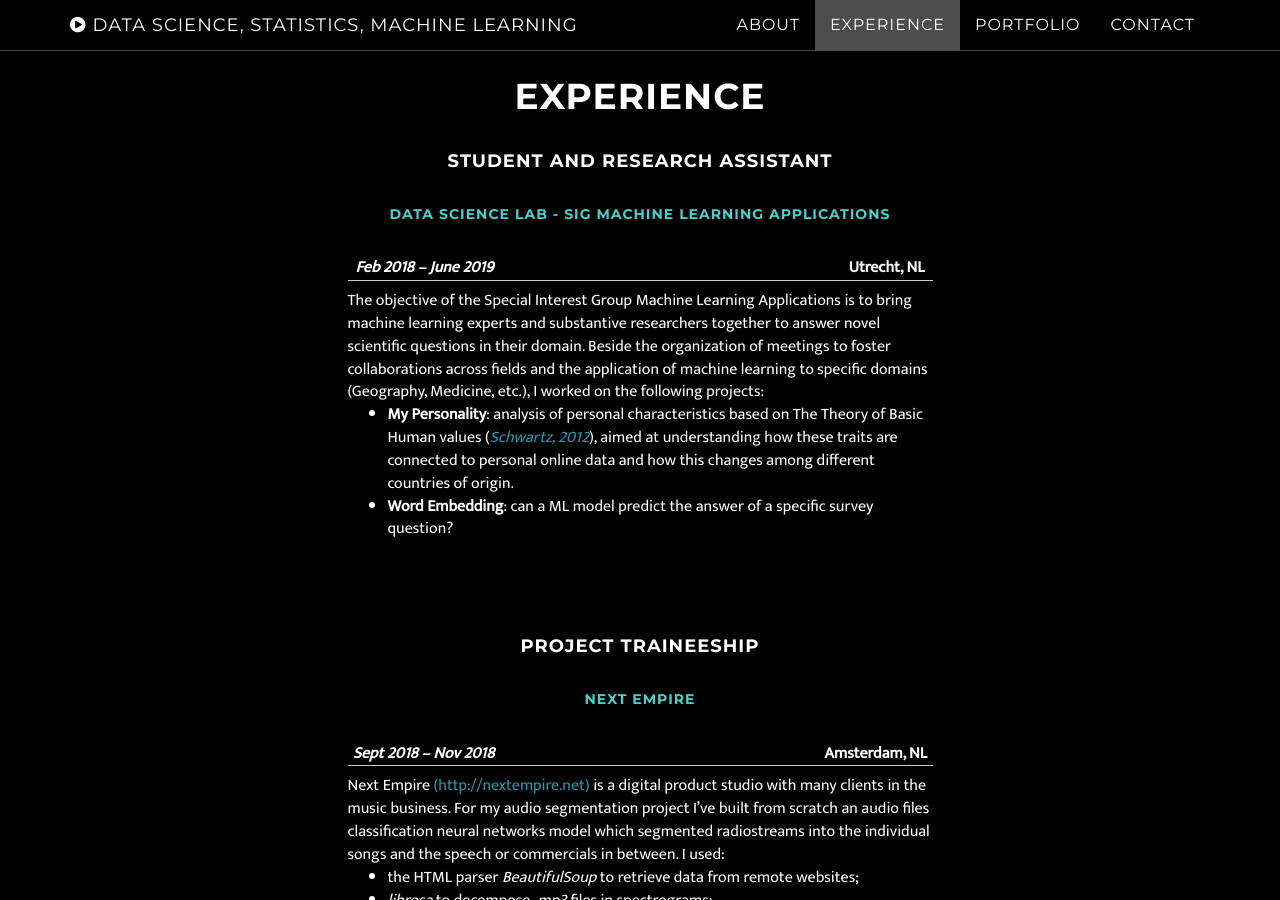
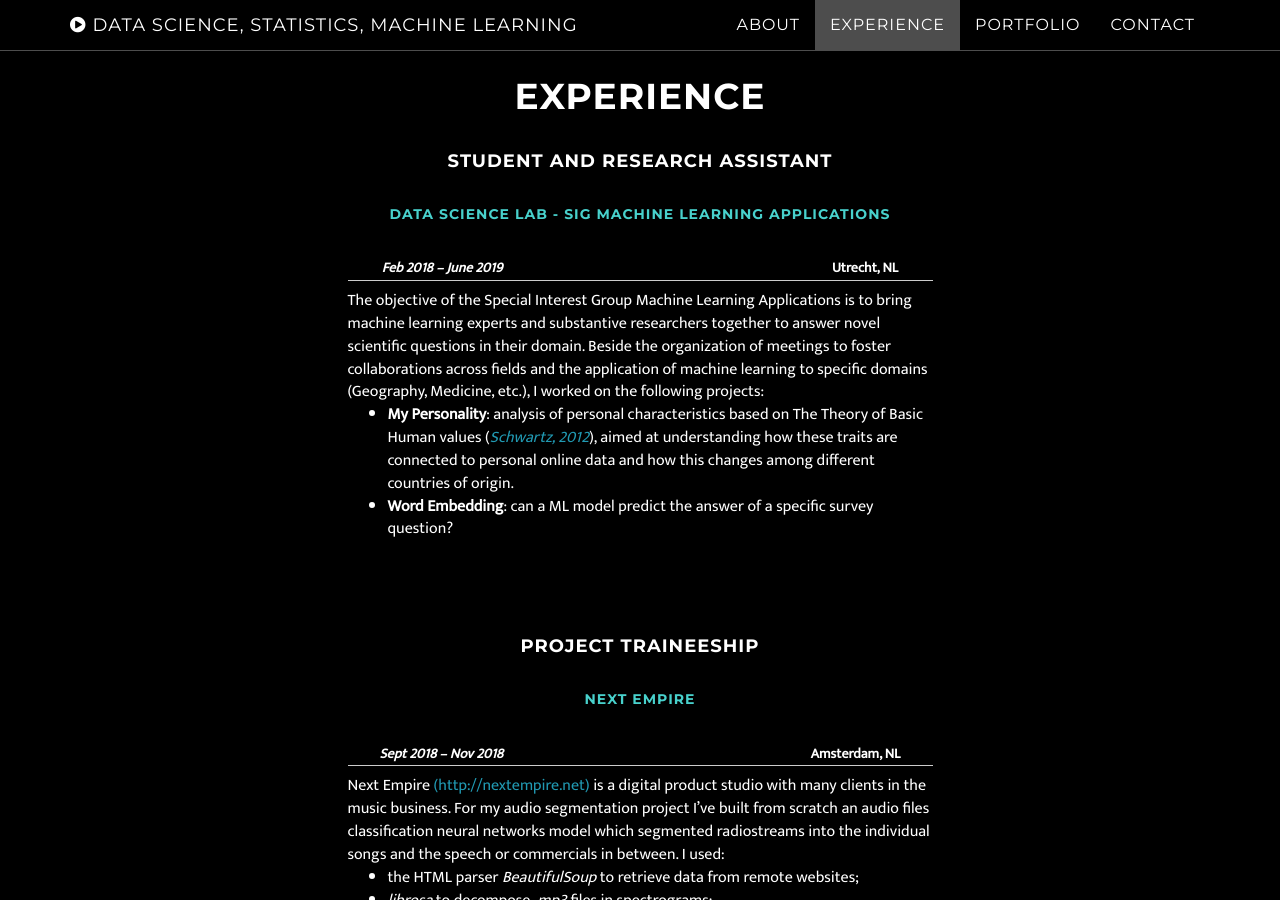
Before and after one commit to AgneseG/AgneseG.github.io, a Jekyll site: the page built from index.html, in a window 1280 px wide and 900 px high, scrolled down 1634 px. Built offline with Jekyll 4.4.1, drawn with Linux system fonts in a browser that asks for light colours.

Commit message:
Update experience.html

```diff
--- a/_includes/experience.html
+++ b/_includes/experience.html
@@ -24,7 +24,7 @@
                 <div class="cntr">
 <h4 " >Student and Research Assistant</h4>
 <h5 style="color:#48D1CC">Data Science Lab - SIG Machine Learning Applications</h5>
-<strong  style="text-align: left;"><em>Feb 2018 &ndash; June 2019 &nbsp;</em> &nbsp;&nbsp;&nbsp;&nbsp;&nbsp;&nbsp;&nbsp;&nbsp;&nbsp;&nbsp;&nbsp; &nbsp;&nbsp;&nbsp; &nbsp;&nbsp;&nbsp;&nbsp;&nbsp;&nbsp;&nbsp;&nbsp;&nbsp;&nbsp;  &nbsp;&nbsp;&nbsp; &nbsp;&nbsp;&nbsp;&nbsp;&nbsp;&nbsp;&nbsp;&nbsp; &nbsp;  &nbsp; &nbsp; &nbsp; &nbsp; &nbsp; &nbsp; &nbsp; &nbsp; &nbsp; &nbsp;&nbsp; &nbsp; &nbsp; &nbsp; &nbsp; &nbsp; &nbsp; &nbsp; &nbsp; &nbsp; &nbsp; &nbsp; &nbsp; &nbsp; &nbsp; &nbsp; &nbsp; &nbsp; Utrecht, NL</strong>
+<strong  style="text-align: left;font-size:14px;"><em>Feb 2018 &ndash; June 2019 &nbsp;</em>&nbsp;&nbsp;&nbsp;&nbsp;&nbsp;&nbsp; &nbsp;&nbsp;&nbsp;&nbsp;&nbsp;&nbsp;&nbsp;&nbsp;&nbsp;&nbsp;&nbsp; &nbsp;&nbsp;&nbsp; &nbsp;&nbsp;&nbsp;&nbsp;&nbsp;&nbsp;&nbsp;&nbsp;&nbsp;&nbsp;  &nbsp;&nbsp;&nbsp; &nbsp;&nbsp;&nbsp;&nbsp;&nbsp;&nbsp;&nbsp;&nbsp; &nbsp;  &nbsp; &nbsp; &nbsp; &nbsp; &nbsp; &nbsp; &nbsp; &nbsp; &nbsp; &nbsp;&nbsp; &nbsp; &nbsp; &nbsp; &nbsp; &nbsp; &nbsp; &nbsp; &nbsp; &nbsp; &nbsp; &nbsp; &nbsp; &nbsp; &nbsp; &nbsp; &nbsp; &nbsp; Utrecht, NL</strong>
 <hr>
                                   <div  style="font-size:16px;font-weight:500;text-align: left;" >The objective of the Special Interest Group Machine Learning Applications is to bring machine learning experts and substantive researchers together to answer novel scientific questions in their domain. Beside the organization of meetings to foster collaborations across fields and the application of machine learning to specific domains (Geography, Medicine, etc.), I worked on the following projects:</div>
 <ul>
@@ -35,7 +35,7 @@
                         <div class="cntr">
 <h4 >Project Traineeship</h4>
 <h5  style="color:#48D1CC">Next Empire</h5>
-<strong  style="text-align: left;"><em>Sept 2018 &ndash; Nov 2018</em> &nbsp;&nbsp;&nbsp;&nbsp;&nbsp;&nbsp;&nbsp;&nbsp;&nbsp;&nbsp;&nbsp;&nbsp;&nbsp;&nbsp;&nbsp;&nbsp;&nbsp;&nbsp; &nbsp;&nbsp;&nbsp; &nbsp;&nbsp;&nbsp;&nbsp;&nbsp;&nbsp; &nbsp; &nbsp; &nbsp; &nbsp; &nbsp; &nbsp; &nbsp; &nbsp; &nbsp; &nbsp;&nbsp; &nbsp; &nbsp; &nbsp; &nbsp; &nbsp;&nbsp; &nbsp; &nbsp; &nbsp; &nbsp; &nbsp;  &nbsp; &nbsp; &nbsp; &nbsp; &nbsp; &nbsp; &nbsp; &nbsp; &nbsp; &nbsp; Amsterdam, NL</strong>
+<strong  style="text-align: left;font-size:14px;"><em>Sept 2018 &ndash; Nov 2018</em> &nbsp;&nbsp;&nbsp;&nbsp;&nbsp;&nbsp;&nbsp;&nbsp;&nbsp;&nbsp;&nbsp;&nbsp;&nbsp;&nbsp;&nbsp;&nbsp;&nbsp;&nbsp;&nbsp;&nbsp;&nbsp;&nbsp;&nbsp;&nbsp; &nbsp;&nbsp;&nbsp; &nbsp;&nbsp;&nbsp;&nbsp;&nbsp;&nbsp; &nbsp; &nbsp; &nbsp; &nbsp; &nbsp; &nbsp; &nbsp; &nbsp; &nbsp; &nbsp;&nbsp; &nbsp; &nbsp; &nbsp; &nbsp; &nbsp;&nbsp; &nbsp; &nbsp; &nbsp; &nbsp; &nbsp;  &nbsp; &nbsp; &nbsp; &nbsp; &nbsp; &nbsp; &nbsp; &nbsp; &nbsp; &nbsp; Amsterdam, NL</strong>
 <hr/>
                                   <div style="font-size:16px;font-weight:500;text-align: left;">Next Empire <a href="http://nextempire.net">(http://nextempire.net)</a>&nbsp;is a digital product studio with many clients in the music business. For my audio segmentation project I&rsquo;ve built from scratch an audio files classification neural networks model which segmented radiostreams into the individual songs and the speech or commercials in between. I used:</div>
 <ul>
@@ -49,7 +49,7 @@
                     <div class="cntr">
 <h4 >Project Research Intern</h4>
 <h5 style="color:#48D1CC">Centraal Bureau voor de Statistiek (CBS)</h5>
-<strong  style="text-align: left;"><em>Sept 2018 &ndash; June 2010 &nbsp;</em>&nbsp;&nbsp;&nbsp;&nbsp;&nbsp;&nbsp;&nbsp;&nbsp;&nbsp;&nbsp;&nbsp;&nbsp;&nbsp; &nbsp;&nbsp;&nbsp; &nbsp;&nbsp;&nbsp;&nbsp;&nbsp;&nbsp;&nbsp;&nbsp;&nbsp;&nbsp;&nbsp;&nbsp; &nbsp; &nbsp;  &nbsp; &nbsp; &nbsp; &nbsp; &nbsp; &nbsp; &nbsp; &nbsp;&nbsp; &nbsp; &nbsp; &nbsp; &nbsp; &nbsp;&nbsp; &nbsp; &nbsp; &nbsp; &nbsp; &nbsp;  &nbsp; &nbsp; &nbsp; &nbsp; &nbsp; &nbsp; &nbsp; &nbsp; Den Hague, NL</strong>
+<strong  style="text-align: left;font-size:14px;"><em>Sept 2018 &ndash; June 2010 &nbsp;</em>&nbsp;&nbsp;&nbsp;&nbsp;&nbsp;&nbsp;&nbsp;&nbsp;&nbsp;&nbsp;&nbsp;&nbsp;&nbsp;&nbsp;&nbsp;&nbsp;&nbsp;&nbsp;&nbsp; &nbsp;&nbsp;&nbsp; &nbsp;&nbsp;&nbsp;&nbsp;&nbsp;&nbsp;&nbsp;&nbsp;&nbsp;&nbsp;&nbsp;&nbsp; &nbsp; &nbsp;  &nbsp; &nbsp; &nbsp; &nbsp; &nbsp; &nbsp; &nbsp; &nbsp;&nbsp; &nbsp; &nbsp; &nbsp; &nbsp; &nbsp;&nbsp; &nbsp; &nbsp; &nbsp; &nbsp; &nbsp;  &nbsp; &nbsp; &nbsp; &nbsp; &nbsp; &nbsp; &nbsp; &nbsp; Den Hague, NL</strong>
 <hr/>
 <div style="font-size:16px;font-weight:500;text-align: left;">For my project at CBS, I developed a Ratio Imputation model that largely increased the (already high) precision of business missing data imputation. To extend the classical imputation method, I used a mix of machine learning techniques and robust models.</div>
 <h5  style="color:black">I</h5>
@@ -60,7 +60,7 @@
  <div class="cntr">
 <h4 " >Student and Research Assistant</h4>
 <h5 style="color:#48D1CC">Utrecht University and Philips Research</h5>
-<strong  style="text-align: left;"><em>Feb 2019 &ndash; Ongoing &nbsp;</em> &nbsp;&nbsp;&nbsp;&nbsp;&nbsp;&nbsp;&nbsp;&nbsp;&nbsp;&nbsp;&nbsp;&nbsp;&nbsp; &nbsp;&nbsp;&nbsp; &nbsp;&nbsp;&nbsp;&nbsp;&nbsp;&nbsp;&nbsp;&nbsp;&nbsp;&nbsp;  &nbsp;&nbsp;&nbsp; &nbsp;&nbsp;&nbsp;&nbsp;&nbsp;&nbsp;&nbsp;&nbsp; &nbsp;  &nbsp; &nbsp; &nbsp; &nbsp; &nbsp; &nbsp; &nbsp; &nbsp; &nbsp; &nbsp;&nbsp; &nbsp; &nbsp; &nbsp; &nbsp; &nbsp; &nbsp; &nbsp; &nbsp; &nbsp; &nbsp; &nbsp; &nbsp; &nbsp; &nbsp; &nbsp; &nbsp; &nbsp; Utrecht, NL</strong>
+<strong  style="text-align: left;font-size:14px;"><em>Feb 2019 &ndash; Ongoing &nbsp;</em> &nbsp;&nbsp;&nbsp;&nbsp;&nbsp;&nbsp;&nbsp;&nbsp;&nbsp;&nbsp;&nbsp;&nbsp;&nbsp;&nbsp;&nbsp;&nbsp;&nbsp;&nbsp;&nbsp; &nbsp;&nbsp;&nbsp; &nbsp;&nbsp;&nbsp;&nbsp;&nbsp;&nbsp;&nbsp;&nbsp;&nbsp;&nbsp;  &nbsp;&nbsp;&nbsp; &nbsp;&nbsp;&nbsp;&nbsp;&nbsp;&nbsp;&nbsp;&nbsp; &nbsp;  &nbsp; &nbsp; &nbsp; &nbsp; &nbsp; &nbsp; &nbsp; &nbsp; &nbsp; &nbsp;&nbsp; &nbsp; &nbsp; &nbsp; &nbsp; &nbsp; &nbsp; &nbsp; &nbsp; &nbsp; &nbsp; &nbsp; &nbsp; &nbsp; &nbsp; &nbsp; &nbsp; &nbsp; Utrecht, NL</strong>
 <hr/>
                     <div  style="font-size:16px;font-weight:500;text-align: left;" >
 Cognitive impairments are currently assessed with a paper-and-pencil NPA (neuropsychological assessment).
```
